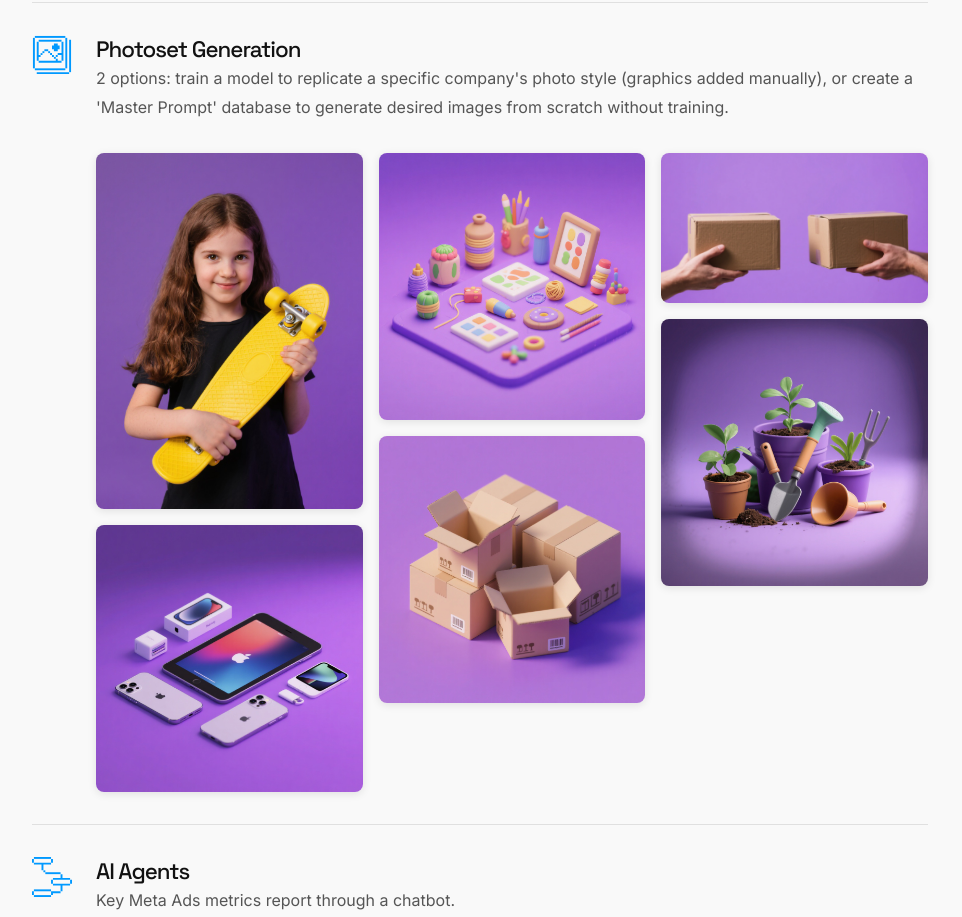
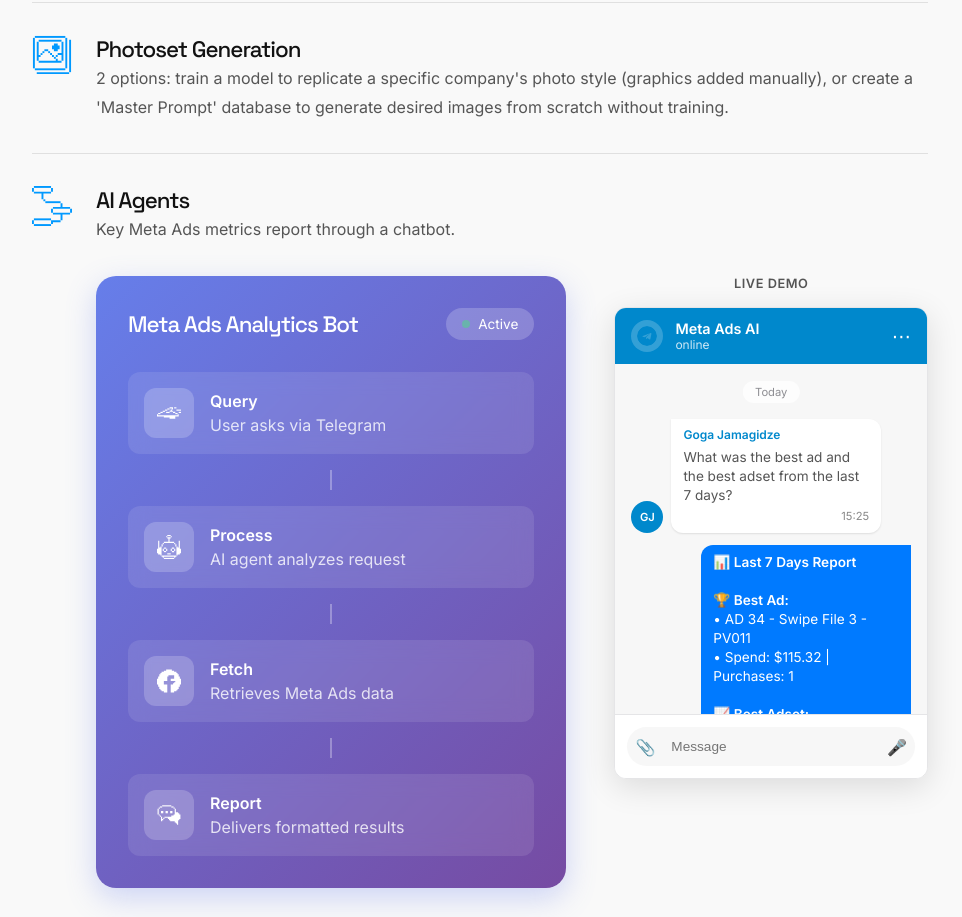
Before and after one commit to Johnnyparadisein/Silknet, a plain HTML site: page index.html in a window 1280 px wide. Shown: the part 3912-4829 px from the top of the page, without its empty margins (160-1122 px from the left). Drawn offline with Linux system fonts and the light colour scheme.

Commit message:
Removed imagesets gallery from Photoset Generation section - kept text description only

```diff
--- a/index.html
+++ b/index.html
@@ -417,27 +417,6 @@
                     <div>
                         <h3>Photoset Generation</h3>
                         <p>2 options: train a model to replicate a specific company's photo style (graphics added manually), or create a 'Master Prompt' database to generate desired images from scratch without training.</p>
-
-                        <div class="masonry-gallery">
-                            <div class="masonry-item">
-                                <img src="assets/imagesets/a_georgian_girl_wi_image.jpg" alt="AI Generated Georgian Girl Portrait" loading="lazy">
-                            </div>
-                            <div class="masonry-item">
-                                <img src="assets/imagesets/brand_new_iphone_i_image.jpg" alt="AI Generated iPhone Product Image" loading="lazy">
-                            </div>
-                            <div class="masonry-item">
-                                <img src="assets/imagesets/crafts_and_arts_it_image.jpg" alt="AI Generated Crafts and Arts Scene" loading="lazy">
-                            </div>
-                            <div class="masonry-item">
-                                <img src="assets/imagesets/delivery_boxes_on_image.jpg" alt="AI Generated Delivery Boxes Scene" loading="lazy">
-                            </div>
-                            <div class="masonry-item">
-                                <img src="assets/imagesets/a_two_hands_holdin_image.jpg" alt="AI Generated Hands Holding Scene" loading="lazy">
-                            </div>
-                            <div class="masonry-item">
-                                <img src="assets/imagesets/a_realistic_image_image(1).jpg" alt="AI Generated Realistic Scene" loading="lazy">
-                            </div>
-                        </div>
                     </div>
                 </div>
                  <div class="solution-item">
@@ -772,18 +751,15 @@ Current task: Generate helpful, engaging content about TNET in Georgian language
                 this.sendButton = document.getElementById('imageSendButton');
 
                 this.demoImages = [
-                    'assets/imagesets/a_georgian_girl_wi_image.jpg',
-                    'assets/imagesets/brand_new_iphone_i_image.jpg',
-                    'assets/imagesets/crafts_and_arts_it_image.jpg',
-                    'assets/imagesets/delivery_boxes_on_image.jpg',
-                    'assets/imagesets/a_two_hands_holdin_image.jpg',
-                    'assets/imagesets/a_realistic_image_image(1).jpg',
                     'assets/photogeneration_Staticimage/KFC-14.02-3.jpg',
                     'assets/photogeneration_Staticimage/black-lion-lighter-visual-(NEW)-Camera.jpg',
                     'assets/photogeneration_Staticimage/KFC-06.03-2.png',
                     'assets/photogeneration_Staticimage/KFC 18.03.2024 2.png',
                     'assets/photogeneration_Staticimage/black-lion-sup-board-final.png',
-                    'assets/photogeneration_Staticimage/KFC-18.023453.png'
+                    'assets/photogeneration_Staticimage/KFC-18.023453.png',
+                    'assets/photogeneration_Staticimage/ახალი-ბოთლით-close-ups-05.06.png',
+                    'assets/photogeneration_Staticimage/ახალი-ბოთლით-plants-Camera.png',
+                    'assets/photogeneration_Staticimage/საუბარი-ღვინოსდფზე-#1-&-#2-18.06.png'
                 ];
 
                 this.initializeEventListeners();
```
Also changed, not shown: assets/imagesets/a_georgian_girl_wi_image(1).jpg (deleted), assets/imagesets/a_georgian_girl_wi_image(2).jpg (deleted), assets/imagesets/a_georgian_girl_wi_image.jpg (deleted), assets/imagesets/a_realistic_image_image(1).jpg (deleted), assets/imagesets/a_single_hand_hold_image(1).jpg (deleted), assets/imagesets/a_two_hands_holdin_image.jpg (deleted), assets/imagesets/brand_new_iphone_i_image.jpg (deleted), assets/imagesets/crafts_and_arts_it_image.jpg (deleted), assets/imagesets/delivery_boxes_on_image.jpg (deleted).
